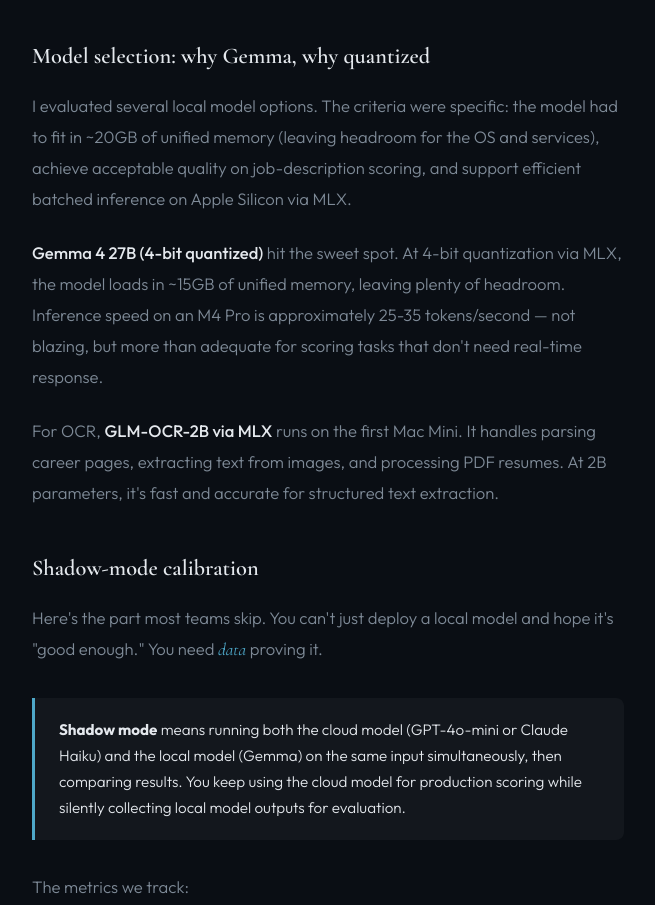
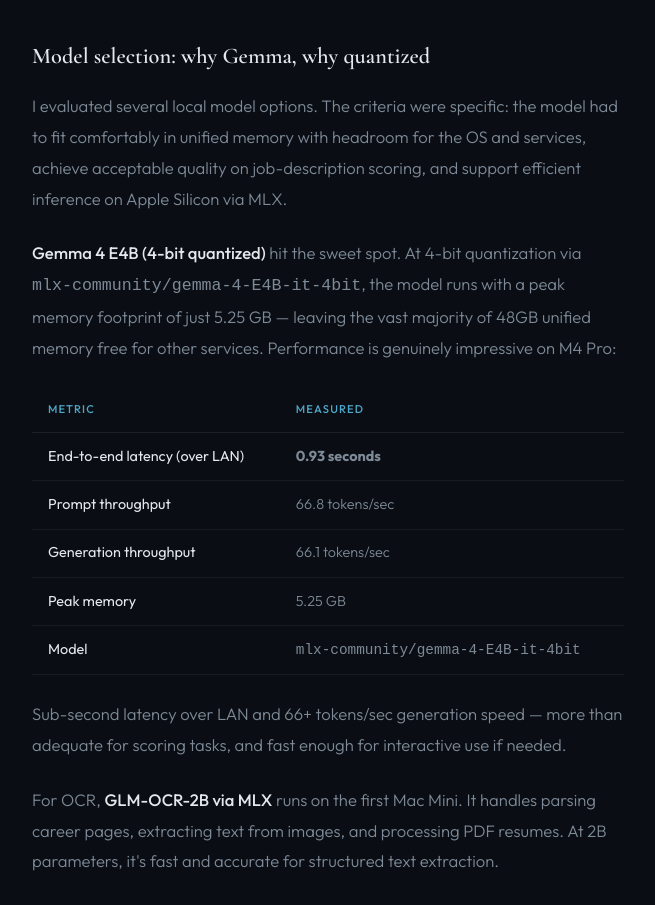
Before and after one commit to andrewcrenshaw/andrewcrenshaw.github.io, a plain HTML site: page writing/local-inference-at-the-edge.html in a window 1280 px wide. Shown: the part 1370-2275 px from the top of the page, without its empty margins (312-967 px from the left). Drawn offline with nearby package versions, Linux system fonts and the light colour scheme.

Commit message:
Fix Gemma specs: E4B model, 5.25GB peak memory, 66+ tok/s measured
Corrected from estimated 27B/15GB/25-35tok to actual measured
performance from agent readout: gemma-4-E4B-it-4bit, 0.93s latency,
66.8 tok/s prompt, 66.1 tok/s generation, 5.25GB peak memory.

```diff
--- a/writing/local-inference-at-the-edge.html
+++ b/writing/local-inference-at-the-edge.html
@@ -126,7 +126,7 @@
       <thead><tr><th>Machine</th><th>Spec</th><th>Primary Role</th></tr></thead>
       <tbody>
         <tr><td>mac-mini-1</td><td>M4 Pro, 48GB RAM, 512GB SSD</td><td>Strata services + OCR (GLM-OCR-2B via MLX)</td></tr>
-        <tr><td>mac-mini-2</td><td>M4 Pro, 48GB RAM, 1TB SSD</td><td>LLM inference (Gemma 4 27B, 4-bit quantized via MLX)</td></tr>
+        <tr><td>mac-mini-2</td><td>M4 Pro, 48GB RAM, 1TB SSD</td><td>LLM inference (Gemma 4 E4B, 4-bit quantized via MLX)</td></tr>
       </tbody>
     </table>
 
@@ -136,9 +136,22 @@
 
     <h3>Model selection: why Gemma, why quantized</h3>
 
-    <p>I evaluated several local model options. The criteria were specific: the model had to fit in ~20GB of unified memory (leaving headroom for the OS and services), achieve acceptable quality on job-description scoring, and support efficient batched inference on Apple Silicon via MLX.</p>
+    <p>I evaluated several local model options. The criteria were specific: the model had to fit comfortably in unified memory with headroom for the OS and services, achieve acceptable quality on job-description scoring, and support efficient inference on Apple Silicon via MLX.</p>
 
-    <p><strong>Gemma 4 27B (4-bit quantized)</strong> hit the sweet spot. At 4-bit quantization via MLX, the model loads in ~15GB of unified memory, leaving plenty of headroom. Inference speed on an M4 Pro is approximately 25-35 tokens/second — not blazing, but more than adequate for scoring tasks that don't need real-time response.</p>
+    <p><strong>Gemma 4 E4B (4-bit quantized)</strong> hit the sweet spot. At 4-bit quantization via <code>mlx-community/gemma-4-E4B-it-4bit</code>, the model runs with a peak memory footprint of just 5.25 GB — leaving the vast majority of 48GB unified memory free for other services. Performance is genuinely impressive on M4 Pro:</p>
+
+    <table class="data-table">
+      <thead><tr><th>Metric</th><th>Measured</th></tr></thead>
+      <tbody>
+        <tr><td>End-to-end latency (over LAN)</td><td><strong>0.93 seconds</strong></td></tr>
+        <tr><td>Prompt throughput</td><td>66.8 tokens/sec</td></tr>
+        <tr><td>Generation throughput</td><td>66.1 tokens/sec</td></tr>
+        <tr><td>Peak memory</td><td>5.25 GB</td></tr>
+        <tr><td>Model</td><td><code>mlx-community/gemma-4-E4B-it-4bit</code></td></tr>
+      </tbody>
+    </table>
+
+    <p>Sub-second latency over LAN and 66+ tokens/sec generation speed — more than adequate for scoring tasks, and fast enough for interactive use if needed.</p>
 
     <p>For OCR, <strong>GLM-OCR-2B via MLX</strong> runs on the first Mac Mini. It handles parsing career pages, extracting text from images, and processing PDF resumes. At 2B parameters, it's fast and accurate for structured text extraction.</p>
 
```
